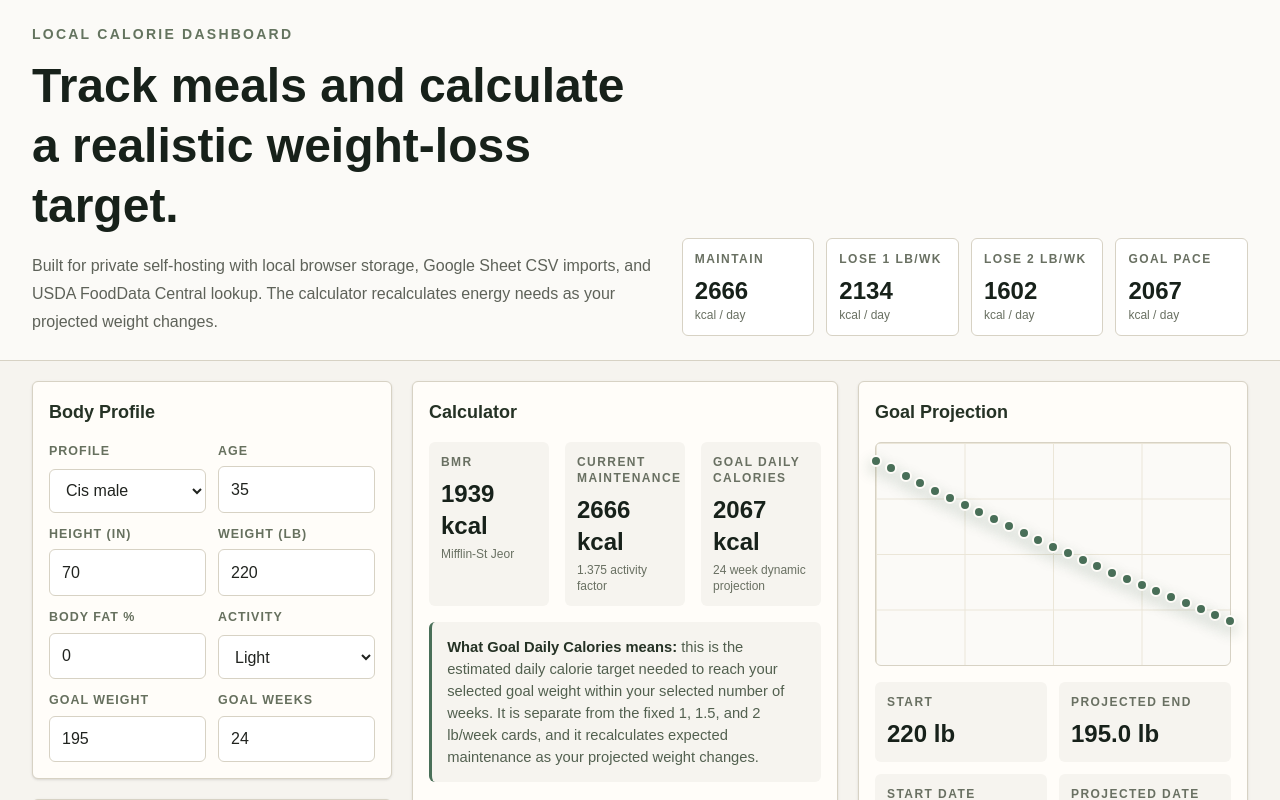
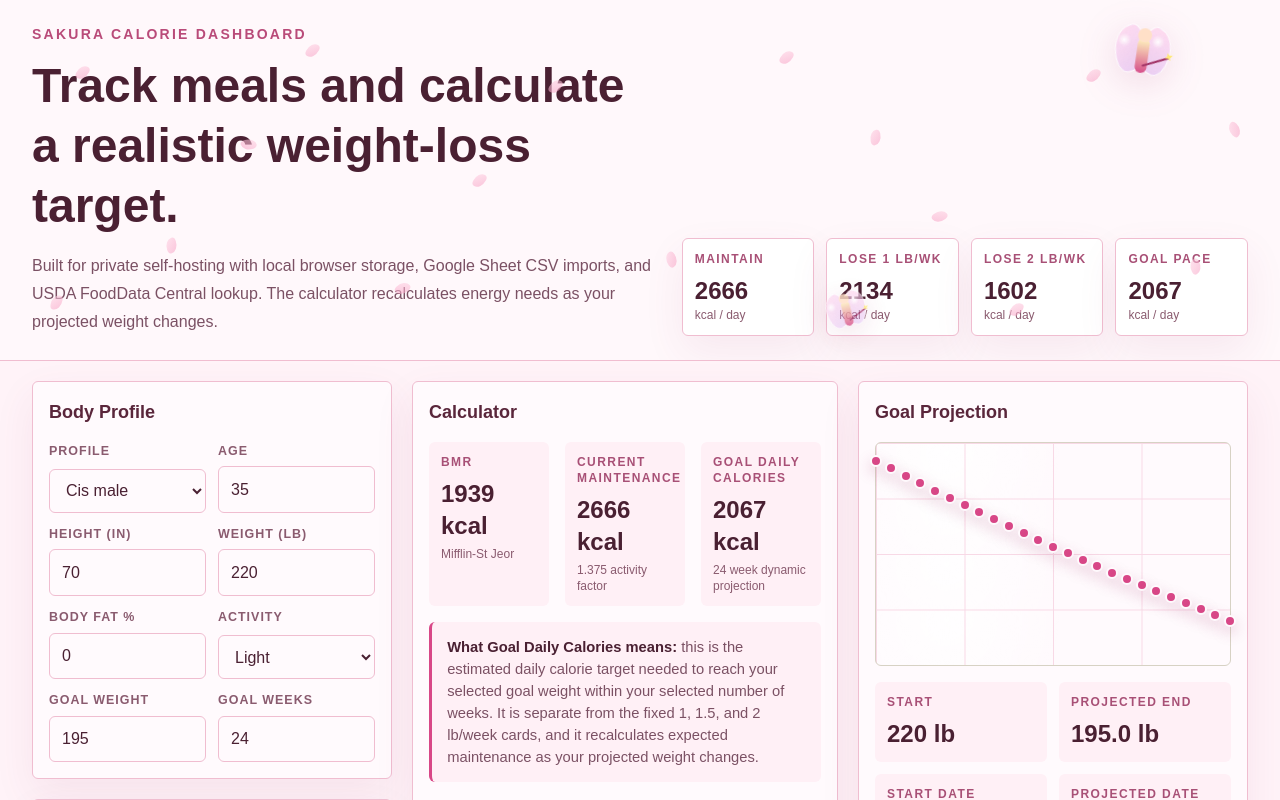
Before and after one commit to adamantius7877/sakuracalculator, a Next.js app: page / in a window 1280 px wide. Shown: the top 800 px of the page. Built offline with nearby package versions, Linux system fonts and the light colour scheme.

Commit message:
Add sakura theme and projection details

```diff
--- a/app/globals.css
+++ b/app/globals.css
@@ -1,8 +1,15 @@
 @import "tailwindcss";
 
 :root {
-  --background: #f6f4ef;
-  --foreground: #20231f;
+  --background: #fff3f8;
+  --foreground: #33212a;
+  --sakura-ink: #4a2032;
+  --sakura-deep: #9f2f63;
+  --sakura-pink: #f6a9c7;
+  --sakura-blush: #fff0f6;
+  --sakura-cream: #fffafd;
+  --sakura-line: #f0bdd0;
+  --sakura-muted: #8a5b6f;
 }
 
 @theme inline {
@@ -22,9 +29,145 @@ html {
 
 body {
   margin: 0;
-  background: var(--background);
+  background:
+    radial-gradient(circle at 8% 0%, rgba(255, 196, 218, 0.42), transparent 26rem),
+    radial-gradient(circle at 94% 12%, rgba(255, 221, 235, 0.72), transparent 22rem),
+    linear-gradient(180deg, #fff7fb 0%, var(--background) 34%, #ffeef6 100%);
   color: var(--foreground);
   font-family: Arial, Helvetica, sans-serif;
+}
+
+.hero-band {
+  position: relative;
+  overflow: hidden;
+}
+
+.petal-field {
+  position: absolute;
+  inset: 0;
+  pointer-events: none;
+}
+
+.petal-field span {
+  position: absolute;
+  width: 0.7rem;
+  height: 0.95rem;
+  border-radius: 70% 30% 70% 30%;
+  background: linear-gradient(135deg, #ffd5e5 0%, #f8a9c9 78%);
+  opacity: 0.58;
+  transform: rotate(28deg);
+}
+
+.petal-field span:nth-child(1) { left: 6%; top: 18%; }
+.petal-field span:nth-child(2) { left: 13%; top: 66%; transform: rotate(-18deg); }
+.petal-field span:nth-child(3) { left: 24%; top: 12%; }
+.petal-field span:nth-child(4) { left: 31%; top: 78%; transform: rotate(47deg); }
+.petal-field span:nth-child(5) { left: 43%; top: 22%; }
+.petal-field span:nth-child(6) { left: 52%; top: 70%; transform: rotate(-34deg); }
+.petal-field span:nth-child(7) { left: 61%; top: 14%; }
+.petal-field span:nth-child(8) { left: 73%; top: 58%; transform: rotate(52deg); }
+.petal-field span:nth-child(9) { left: 85%; top: 19%; }
+.petal-field span:nth-child(10) { left: 93%; top: 72%; transform: rotate(-26deg); }
+.petal-field span:nth-child(11) { left: 19%; top: 38%; transform: rotate(71deg); }
+.petal-field span:nth-child(12) { left: 37%; top: 48%; }
+.petal-field span:nth-child(13) { left: 68%; top: 36%; transform: rotate(-12deg); }
+.petal-field span:nth-child(14) { left: 79%; top: 84%; }
+.petal-field span:nth-child(15) { left: 4%; top: 82%; transform: rotate(10deg); }
+.petal-field span:nth-child(16) { left: 96%; top: 34%; transform: rotate(-45deg); }
+
+.fairy {
+  position: absolute;
+  z-index: 1;
+  width: 4.5rem;
+  height: 4.5rem;
+  pointer-events: none;
+  filter: drop-shadow(0 10px 18px rgba(159, 47, 99, 0.2));
+}
+
+.fairy-one {
+  right: 8%;
+  top: 1.2rem;
+  transform: rotate(8deg);
+}
+
+.fairy-two {
+  right: 31%;
+  bottom: 0.7rem;
+  transform: scale(0.72) rotate(-14deg);
+  opacity: 0.82;
+}
+
+.fairy-wing {
+  position: absolute;
+  top: 0.5rem;
+  width: 2rem;
+  height: 2.9rem;
+  border: 1px solid rgba(255, 255, 255, 0.86);
+  background:
+    radial-gradient(circle at 40% 28%, rgba(255, 255, 255, 0.95), transparent 0.42rem),
+    linear-gradient(160deg, rgba(255, 216, 238, 0.9), rgba(184, 115, 255, 0.22));
+}
+
+.fairy-wing-left {
+  left: 0.45rem;
+  border-radius: 92% 30% 78% 40%;
+  transform: rotate(-23deg);
+}
+
+.fairy-wing-right {
+  right: 0.45rem;
+  border-radius: 30% 92% 40% 78%;
+  transform: rotate(23deg);
+}
+
+.fairy-body {
+  position: absolute;
+  left: 50%;
+  top: 1.2rem;
+  width: 0.72rem;
+  height: 2.2rem;
+  border-radius: 999px;
+  background: linear-gradient(180deg, #fff7bf, #d64e8a);
+  transform: translateX(-50%);
+}
+
+.fairy-body::before {
+  position: absolute;
+  content: "";
+  left: 50%;
+  top: -0.62rem;
+  width: 0.86rem;
+  height: 0.86rem;
+  border-radius: 50%;
+  background: #ffe0c8;
+  transform: translateX(-50%);
+}
+
+.fairy-wand {
+  position: absolute;
+  right: 0.45rem;
+  top: 2.5rem;
+  width: 1.8rem;
+  height: 0.12rem;
+  border-radius: 999px;
+  background: #9f2f63;
+  transform: rotate(-24deg);
+}
+
+.fairy-wand::after {
+  position: absolute;
+  content: "";
+  right: -0.25rem;
+  top: -0.27rem;
+  width: 0.55rem;
+  height: 0.55rem;
+  background: #ffe977;
+  clip-path: polygon(50% 0%, 62% 35%, 100% 50%, 62% 65%, 50% 100%, 38% 65%, 0 50%, 38% 35%);
+}
+
+.panel-shell,
+.metric-card {
+  box-shadow: 0 16px 40px rgba(159, 47, 99, 0.08);
 }
 
 button,
@@ -41,7 +184,7 @@ textarea {
 }
 
 .field span {
-  color: #66705e;
+  color: var(--sakura-muted);
   font-size: 0.78rem;
   font-weight: 700;
   letter-spacing: 0.08em;
@@ -53,10 +196,10 @@ textarea {
 .field textarea {
   min-height: 2.55rem;
   width: 100%;
-  border: 1px solid #d7d2c4;
+  border: 1px solid var(--sakura-line);
   border-radius: 6px;
-  background: #fff;
-  color: #20231f;
+  background: #fffafd;
+  color: var(--sakura-ink);
   padding: 0.65rem 0.75rem;
   outline: none;
 }
@@ -69,8 +212,8 @@ textarea {
 .field input:focus,
 .field select:focus,
 .field textarea:focus {
-  border-color: #496f58;
-  box-shadow: 0 0 0 3px rgba(73, 111, 88, 0.16);
+  border-color: var(--sakura-deep);
+  box-shadow: 0 0 0 3px rgba(246, 169, 199, 0.34);
 }
 
 .primary,
@@ -86,15 +229,15 @@ textarea {
 }
 
 .primary {
-  border: 1px solid #244f35;
-  background: #244f35;
-  color: #fffdf9;
+  border: 1px solid #9f2f63;
+  background: linear-gradient(135deg, #b83272, #e56b9d);
+  color: #fffafd;
 }
 
 .secondary {
-  border: 1px solid #b8af9b;
-  background: #fffdf9;
-  color: #253225;
+  border: 1px solid #e6a7c0;
+  background: #fffafd;
+  color: var(--sakura-ink);
 }
 
 .primary:hover,
@@ -109,9 +252,10 @@ textarea {
   border: 1px solid #d7d2c4;
   border-radius: 6px;
   background:
-    linear-gradient(#ebe6d8 1px, transparent 1px),
-    linear-gradient(90deg, #ebe6d8 1px, transparent 1px),
-    #fbfaf7;
+    linear-gradient(#f8d9e6 1px, transparent 1px),
+    linear-gradient(90deg, #f8d9e6 1px, transparent 1px),
+    radial-gradient(circle at 20% 18%, rgba(255, 255, 255, 0.92), transparent 7rem),
+    #fffafd;
   background-size: 100% 25%, 25% 100%;
 }
 
@@ -119,15 +263,15 @@ textarea {
   position: absolute;
   width: 0.75rem;
   height: 0.75rem;
-  border: 2px solid #fffdf9;
+  border: 2px solid #fffafd;
   border-radius: 50%;
-  background: #496f58;
-  box-shadow: 0 6px 14px rgba(36, 79, 53, 0.26);
+  background: #d84787;
+  box-shadow: 0 6px 14px rgba(159, 47, 99, 0.26);
   transform: translate(-50%, -50%);
 }
 
 .projection-dot:focus {
-  outline: 3px solid rgba(73, 111, 88, 0.28);
+  outline: 3px solid rgba(216, 71, 135, 0.28);
   outline-offset: 3px;
 }
 
@@ -139,10 +283,10 @@ textarea {
   display: grid;
   min-width: 13.5rem;
   gap: 0.2rem;
-  border: 1px solid #cfc6b4;
+  border: 1px solid #e6a7c0;
   border-radius: 6px;
-  background: #253225;
-  color: #fffdf9;
+  background: #4a2032;
+  color: #fffafd;
   padding: 0.65rem 0.75rem;
   box-shadow: 0 16px 36px rgba(32, 35, 31, 0.24);
   font-size: 0.78rem;
@@ -187,14 +331,14 @@ textarea {
 }
 
 .readout-warning {
-  border: 1px solid #d7a84b;
+  border: 1px solid #e7a950;
   border-radius: 6px;
   background: #fff7df;
   padding: 0.75rem;
 }
 
 .warning {
-  border: 1px solid #d7a84b;
+  border: 1px solid #e7a950;
   border-radius: 6px;
   background: #fff7df;
   color: #5d4211;
@@ -204,17 +348,17 @@ textarea {
 }
 
 .info-note {
-  border-left: 3px solid #496f58;
-  background: #f6f4ef;
+  border-left: 3px solid #d84787;
+  background: #fff0f6;
   border-radius: 6px;
-  color: #52604f;
+  color: #7b5164;
   padding: 0.85rem 0.95rem;
   font-size: 0.92rem;
   line-height: 1.5;
 }
 
 .info-note strong {
-  color: #253225;
+  color: #4a2032;
 }
 
 .result,
@@ -223,9 +367,9 @@ textarea {
   grid-template-columns: minmax(0, 1fr) auto;
   gap: 0.8rem;
   align-items: center;
-  border: 1px solid #e0dacb;
+  border: 1px solid #f1c4d4;
   border-radius: 6px;
-  background: #fffdf9;
+  background: #fffafd;
   padding: 0.8rem;
   text-align: left;
 }
@@ -241,7 +385,7 @@ textarea {
 .entry small {
   display: block;
   margin-top: 0.2rem;
-  color: #66705e;
+  color: var(--sakura-muted);
 }
 
 .entry-list {
@@ -254,11 +398,11 @@ textarea {
 }
 
 .entry button {
-  border: 1px solid #d9d2c2;
+  border: 1px solid #f1c4d4;
   border-radius: 6px;
-  background: #f6f4ef;
+  background: #fff0f6;
   padding: 0.45rem 0.6rem;
-  color: #5b342d;
+  color: #9f3d49;
   font-weight: 700;
 }
 
@@ -267,17 +411,17 @@ textarea {
   right: 1rem;
   bottom: 1rem;
   max-width: min(28rem, calc(100vw - 2rem));
-  border: 1px solid #cfc6b4;
+  border: 1px solid #e6a7c0;
   border-radius: 6px;
-  background: #253225;
-  color: #fffdf9;
+  background: #4a2032;
+  color: #fffafd;
   padding: 0.8rem 0.95rem;
   box-shadow: 0 18px 45px rgba(32, 35, 31, 0.22);
 }
 
 table th,
 table td {
-  border-bottom: 1px solid #e8e1d1;
+  border-bottom: 1px solid #f7d5e2;
   padding: 0.7rem 0.75rem;
   vertical-align: top;
 }
@@ -285,8 +429,8 @@ table td {
 table th {
   position: sticky;
   top: 0;
-  background: #f6f4ef;
-  color: #66705e;
+  background: #fff0f6;
+  color: var(--sakura-muted);
   font-size: 0.75rem;
   letter-spacing: 0.08em;
   text-transform: uppercase;
--- a/app/page.tsx
+++ b/app/page.tsx
@@ -529,17 +529,34 @@ export default function Home() {
   }
 
   return (
-    <main className="min-h-screen bg-[#f6f4ef] text-[#20231f]">
-      <section className="border-b border-[#d7d2c4] bg-[#fbfaf7]">
+    <main className="min-h-screen bg-[#fff3f8] text-[#33212a]">
+      <section className="hero-band border-b border-[#f0bdd0] bg-[#fff8fb]">
+        <div className="fairy fairy-one" aria-hidden="true">
+          <span className="fairy-wing fairy-wing-left" />
+          <span className="fairy-wing fairy-wing-right" />
+          <span className="fairy-body" />
+          <span className="fairy-wand" />
+        </div>
+        <div className="fairy fairy-two" aria-hidden="true">
+          <span className="fairy-wing fairy-wing-left" />
+          <span className="fairy-wing fairy-wing-right" />
+          <span className="fairy-body" />
+          <span className="fairy-wand" />
+        </div>
+        <div className="petal-field" aria-hidden="true">
+          {Array.from({ length: 16 }, (_, index) => (
+            <span key={index} />
+          ))}
+        </div>
         <div className="mx-auto grid max-w-7xl gap-6 px-5 py-6 lg:grid-cols-[1.05fr_0.95fr] lg:px-8">
           <div>
-            <p className="text-sm font-semibold uppercase tracking-[0.16em] text-[#64745f]">
-              Local calorie dashboard
+            <p className="text-sm font-semibold uppercase tracking-[0.16em] text-[#b94b79]">
+              Sakura calorie dashboard
             </p>
-            <h1 className="mt-3 text-4xl font-semibold leading-tight text-[#17211a] md:text-5xl">
+            <h1 className="mt-3 text-4xl font-semibold leading-tight text-[#4a2032] md:text-5xl">
               Track meals and calculate a realistic weight-loss target.
             </h1>
-            <p className="mt-4 max-w-3xl text-base leading-7 text-[#5e6259]">
+            <p className="mt-4 max-w-3xl text-base leading-7 text-[#7b5164]">
               Built for private self-hosting with local browser storage, Google Sheet CSV imports,
               and USDA FoodData Central lookup. The calculator recalculates energy needs as your
               projected weight changes.
@@ -624,12 +641,12 @@ export default function Home() {
               <div className="rounded-md border border-[#d9d2c2] bg-[#fffdf9] p-3">
                 <div className="flex items-end justify-between gap-3">
                   <div>
-                    <p className="text-sm text-[#66705e]">Logged for selected day</p>
+                    <p className="text-sm text-[#8a5b6f]">Logged for selected day</p>
                     <p className="text-3xl font-semibold">{round(todayTotal)} kcal</p>
                   </div>
                   <div className="text-right">
-                    <p className="text-sm text-[#66705e]">Goal remaining</p>
-                    <p className={remainingToday >= 0 ? "text-xl font-semibold text-[#356b43]" : "text-xl font-semibold text-[#a64031]"}>
+                    <p className="text-sm text-[#8a5b6f]">Goal remaining</p>
+                    <p className={remainingToday >= 0 ? "text-xl font-semibold text-[#a43a6b]" : "text-xl font-semibold text-[#9f3d49]"}>
                       {round(remainingToday)} kcal
                     </p>
                   </div>
@@ -692,7 +709,9 @@ export default function Home() {
                   const pointDate = formatProjectionDate(
                     addDaysIso(projectionStartDate, point.day),
                   );
-                  const tooltip = `${pointDate}. Week ${point.week.toFixed(1)}: ${point.weight.toFixed(1)} lb. Target ${round(point.targetCalories)} kcal/day. Maintenance ${round(point.maintenanceCalories)} kcal/day. Deficit ${round(point.deficit)} kcal/day.`;
+                  const twoPoundCalories =
+                    point.maintenanceCalories - (2 * CALORIES_PER_POUND) / 7;
+                  const tooltip = `${pointDate}. Week ${point.week.toFixed(1)}: ${point.weight.toFixed(1)} lb. Target ${round(point.targetCalories)} kcal/day. 2 lb/week estimate ${round(twoPoundCalories)} kcal/day. Maintenance ${round(point.maintenanceCalories)} kcal/day. Deficit ${round(point.deficit)} kcal/day.`;
                   const edgeClass =
                     left < 18
                       ? " projection-dot-left"
@@ -713,6 +732,7 @@ export default function Home() {
                         <span>Week {point.week.toFixed(1)}</span>
                         <span>{point.weight.toFixed(1)} lb projected</span>
                         <span>{round(point.targetCalories)} kcal/day target</span>
+                        <span>{round(twoPoundCalories)} kcal/day for 2 lb/week</span>
                         <span>{round(point.maintenanceCalories)} kcal/day maintenance</span>
                         <span>{round(point.deficit)} kcal/day deficit</span>
                       </span>
@@ -851,8 +871,8 @@ export default function Home() {
 
 function Panel({ title, children }: { title: string; children: React.ReactNode }) {
   return (
-    <section className="rounded-md border border-[#d7d2c4] bg-[#fffdf9] p-4 shadow-sm">
-      <h2 className="mb-4 text-lg font-semibold text-[#253225]">{title}</h2>
+    <section className="panel-shell rounded-md border border-[#f0bdd0] bg-[#fffafd] p-4 shadow-sm">
+      <h2 className="mb-4 text-lg font-semibold text-[#5a263b]">{title}</h2>
       {children}
     </section>
   );
@@ -860,10 +880,10 @@ function Panel({ title, children }: { title: string; children: React.ReactNode }
 
 function Metric({ label, value, suffix }: { label: string; value: number; suffix: string }) {
   return (
-    <div className="rounded-md border border-[#d7d2c4] bg-white p-3">
-      <p className="text-xs font-semibold uppercase tracking-[0.12em] text-[#697062]">{label}</p>
-      <p className="mt-2 text-2xl font-semibold text-[#17211a]">{value}</p>
-      <p className="text-xs text-[#697062]">{suffix} / day</p>
+    <div className="metric-card rounded-md border border-[#f0bdd0] bg-white p-3">
+      <p className="text-xs font-semibold uppercase tracking-[0.12em] text-[#a85076]">{label}</p>
+      <p className="mt-2 text-2xl font-semibold text-[#4a2032]">{value}</p>
+      <p className="text-xs text-[#8a5b6f]">{suffix} / day</p>
     </div>
   );
 }
@@ -904,20 +924,20 @@ function Readout({
   tone?: "default" | "warning";
 }) {
   return (
-    <div className={tone === "warning" ? "readout-warning" : "rounded-md bg-[#f6f4ef] p-3"}>
-      <p className="text-xs font-semibold uppercase tracking-[0.12em] text-[#697062]">{label}</p>
-      <p className="mt-2 text-2xl font-semibold text-[#17211a]">{value}</p>
-      {note && <p className="mt-1 text-xs text-[#697062]">{note}</p>}
+    <div className={tone === "warning" ? "readout-warning" : "rounded-md bg-[#fff0f6] p-3"}>
+      <p className="text-xs font-semibold uppercase tracking-[0.12em] text-[#a85076]">{label}</p>
+      <p className="mt-2 text-2xl font-semibold text-[#4a2032]">{value}</p>
+      {note && <p className="mt-1 text-xs text-[#8a5b6f]">{note}</p>}
     </div>
   );
 }
 
 function Milestone({ label, calories, deficit }: { label: string; calories: number; deficit: number }) {
   return (
-    <div className="rounded-md border border-[#e0dacb] p-3">
+    <div className="rounded-md border border-[#f1c4d4] bg-[#fffafd] p-3">
       <p className="font-semibold">{label}</p>
       <p className="mt-2 text-2xl font-semibold">{round(calories)} kcal</p>
-      <p className="text-sm text-[#66705e]">{round(deficit)} kcal daily deficit</p>
+      <p className="text-sm text-[#8a5b6f]">{round(deficit)} kcal daily deficit</p>
     </div>
   );
 }
```
